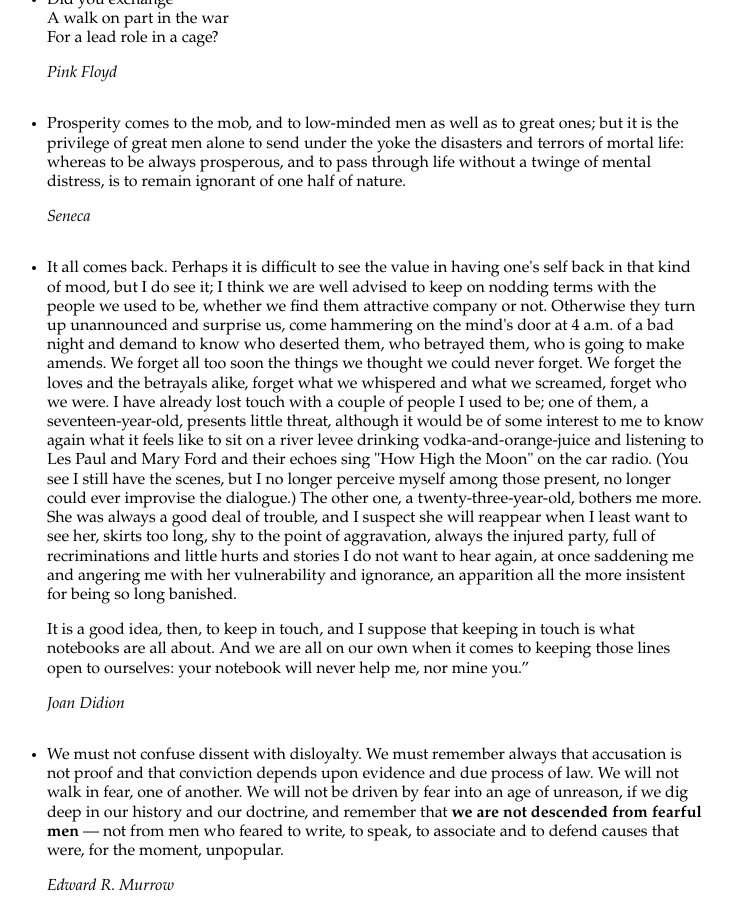
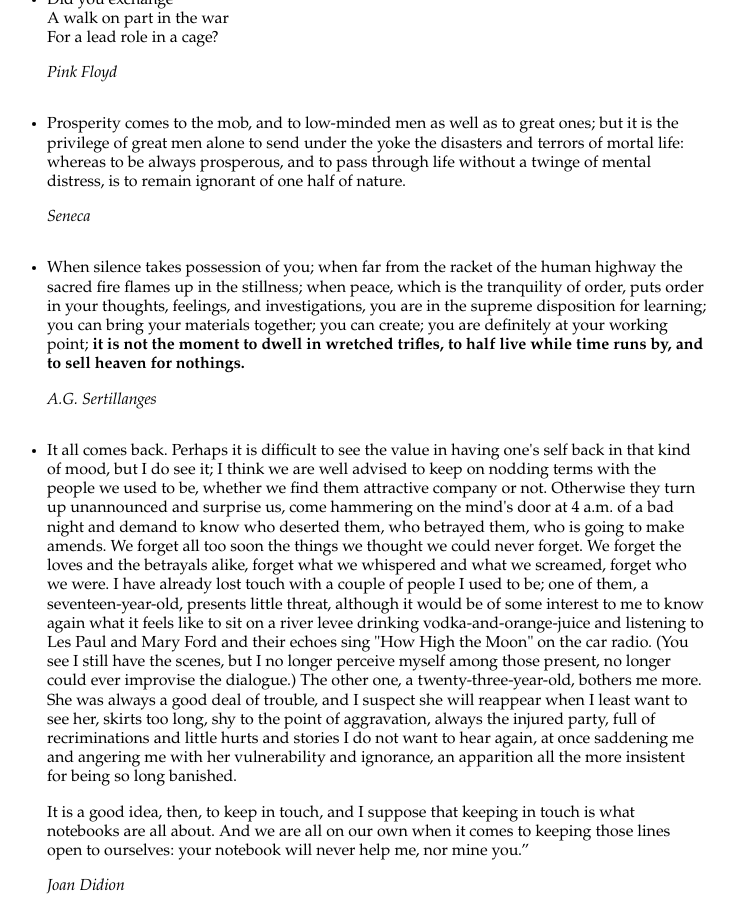
Before and after one commit to jamesob/jamesob.github.io, a Jekyll site: the page quotes.html, which Jekyll copies as it is, in a window 1280 px wide and 900 px high, scrolled down 321 px. Shown: the whole window, without its empty margins (53-790 px from the left). Built offline with Jekyll 4.4.1, drawn with Linux system fonts in a browser that asks for light colours.

Commit message:
Sertillanges quote

```diff
--- a/quotes.html
+++ b/quotes.html
@@ -49,6 +49,13 @@
       <p><i>
         Seneca
       </i></p>
+      </li>
+
+      <li>
+          <p>
+          When silence takes possession of you; when far from the racket of the human highway the sacred fire flames up in the stillness; when peace, which is the tranquility of order, puts order in your thoughts, feelings, and investigations, you are in the supreme disposition for learning; you can bring your materials together; you can create; you are definitely at your working point; <b>it is not the moment to dwell in wretched trifles, to half live while time runs by, and to sell heaven for nothings.</b>
+          </p>
+          <p><i>A.G. Sertillanges</i></p>
       </li>
 
       <li>
```
